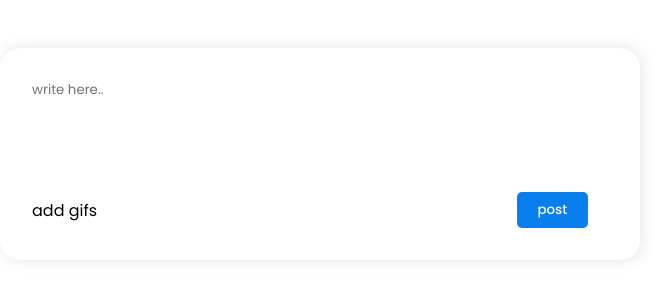
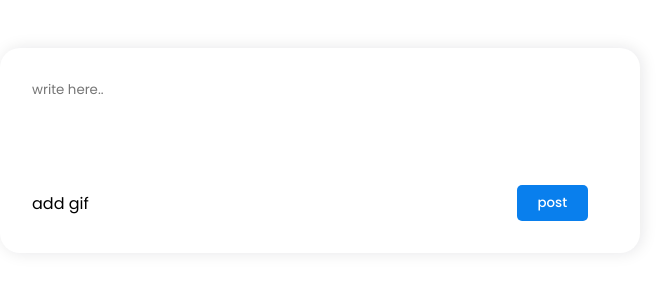
Before and after one commit to ra-kesh/codemancer-assignment, a React (Create React App) app: page / in a window 1280 px wide. Shown: the top 300 px of the page, without its empty margins (320-992 px from the left). Built offline with nearby package versions, Linux system fonts and the light colour scheme.

Commit message:
feat:remove gif added

```diff
--- a/src/components/ComposePost/ComposePost.jsx
+++ b/src/components/ComposePost/ComposePost.jsx
@@ -23,20 +23,30 @@ export default function ComposePost() {
 
   return (
     <div className={Styles.container}>
-      <div>
       <textarea
         className={Styles.composePost}
         placeholder="write here.."
         value={text}
         onChange={(e) => setText(e.target.value)}
       />
-      </div>
       <div>
         <img src={gifUrl} alt="" />
       </div>
 
       <div className={Styles.button_container}>
-        <span onClick={() => setShowGif((showGif) => !showGif)}>add gifs</span>
+        {gifUrl ? (
+          <span className={Styles.removeGif} onClick={() => setGifUrl(null)}>
+            {" "}
+            remove gif
+          </span>
+        ) : (
+          <span
+            className={Styles.addGif}
+            onClick={() => setShowGif((showGif) => !showGif)}
+          >
+            add gif
+          </span>
+        )}
         <button className={Styles.button} onClick={() => clickHandler()}>
           post
         </button>
--- a/src/components/ComposePost/ComposePost.module.css
+++ b/src/components/ComposePost/ComposePost.module.css
@@ -76,3 +76,10 @@
   background: #000;
   opacity: 0.8;
 }
+
+.removeGif {
+  cursor: pointer;
+}
+.addGif {
+  cursor: pointer;
+}
--- a/src/components/Post/Post.jsx
+++ b/src/components/Post/Post.jsx
@@ -8,7 +8,7 @@ const Post = ({ post }) => {
         <div className={styles.postHeader}>
           <div className={styles.postAvatar}>
             <img className={styles.postProfileImg} src="profile.png" alt="" />
-            <span className={styles.postUsername}>Rakesh</span>
+            <span className={styles.postUsername}>Rakesh Kumar</span>
           </div>
         </div>
         <div className={styles.postData}>
```
Lines whose indentation alone changed are shown as unchanged.
